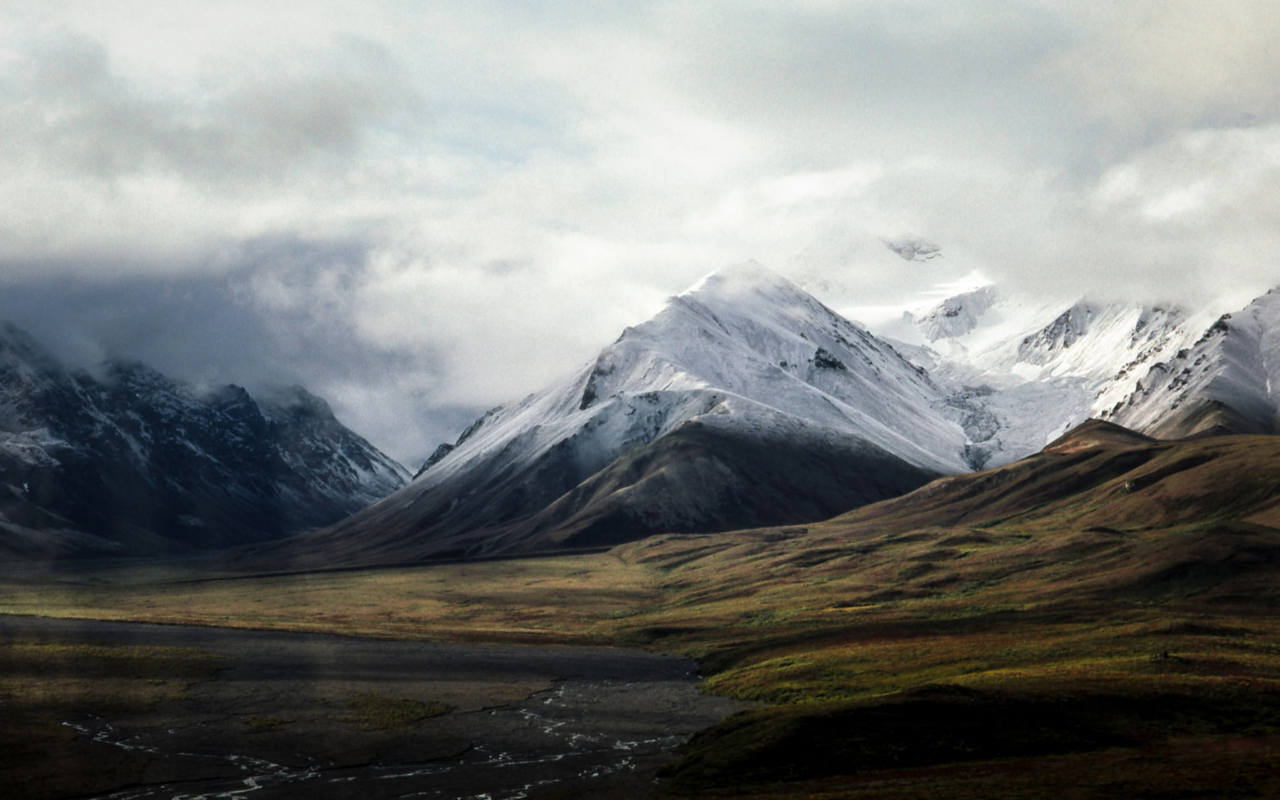
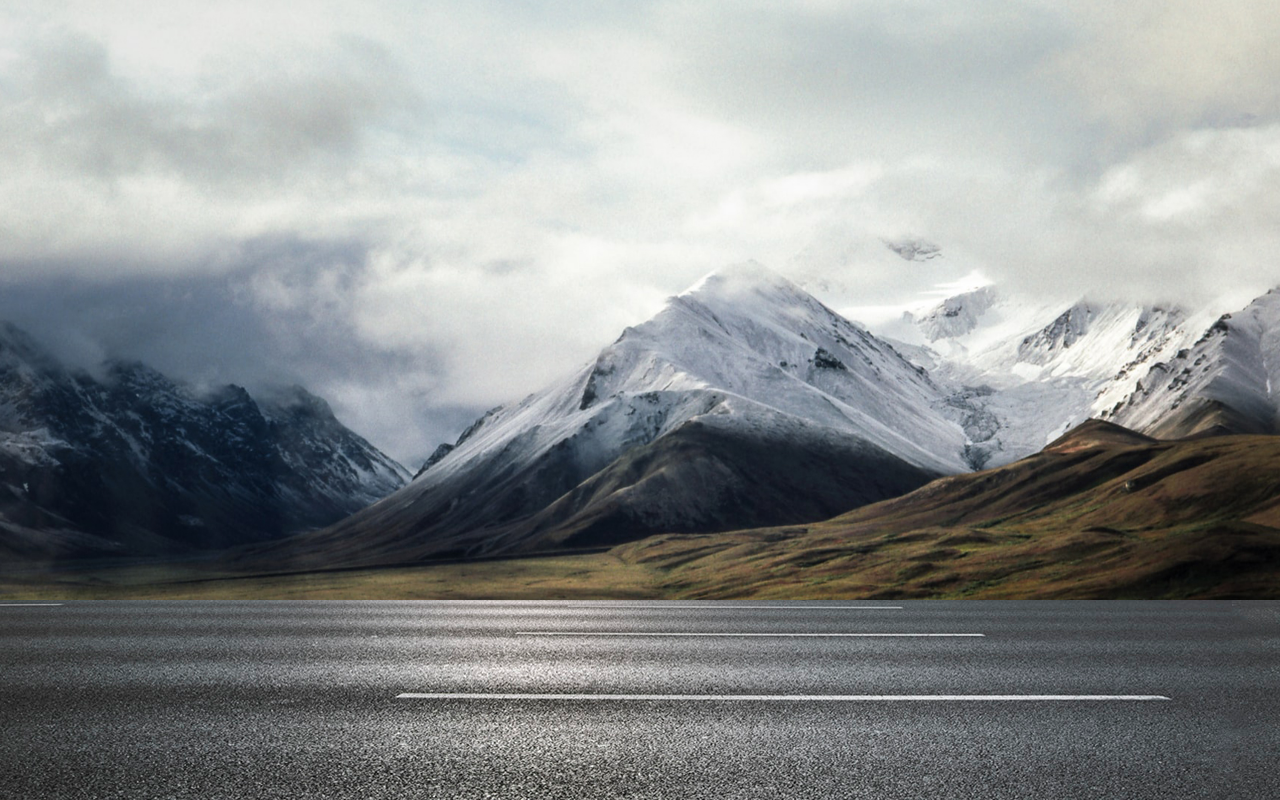
Before and after one commit to CJR85/plane-animation, a plain HTML site: page index.html in a window 1280 px wide. Drawn offline with Linux system fonts and the light colour scheme.

Commit message:
Add and style runway div

```diff
--- a/index.html
+++ b/index.html
@@ -8,6 +8,8 @@
     <title>Plane Animation</title>
   </head>
   <body>
-    <div class="container"></div>
+    <div class="container">
+      <div class="runway"></div>
+    </div>
   </body>
 </html>
--- a/style.css
+++ b/style.css
@@ -13,3 +13,12 @@
   position: relative;
   overflow: hidden;
 }
+
+.runway {
+  height: 200px;
+  width: 100%;
+  background-image: url(images/road.jpg);
+  position: absolute;
+  left: 0;
+  bottom: 0;
+}
```
